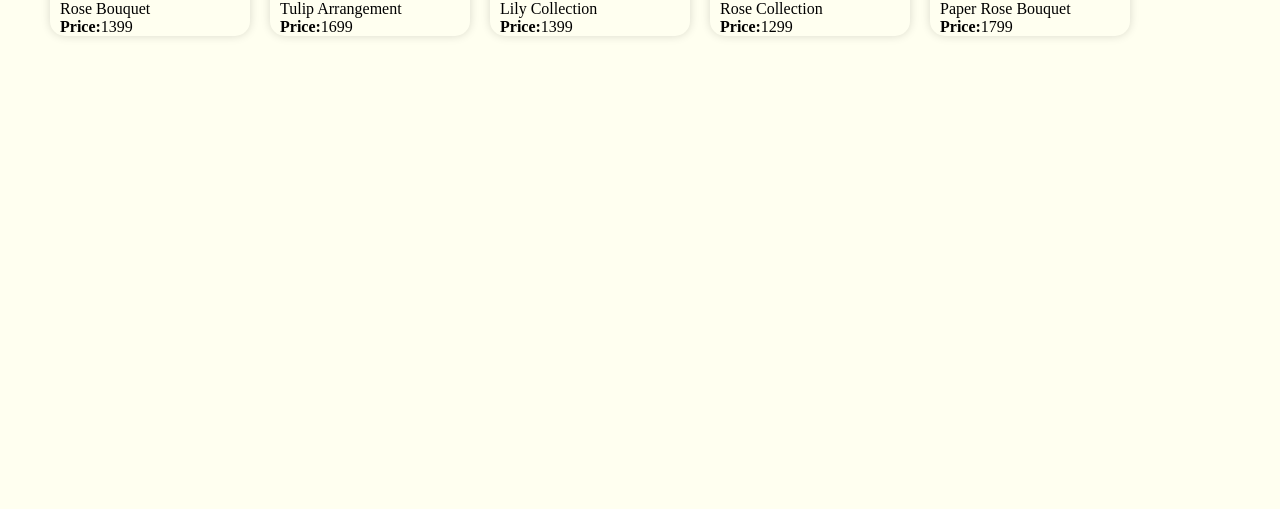
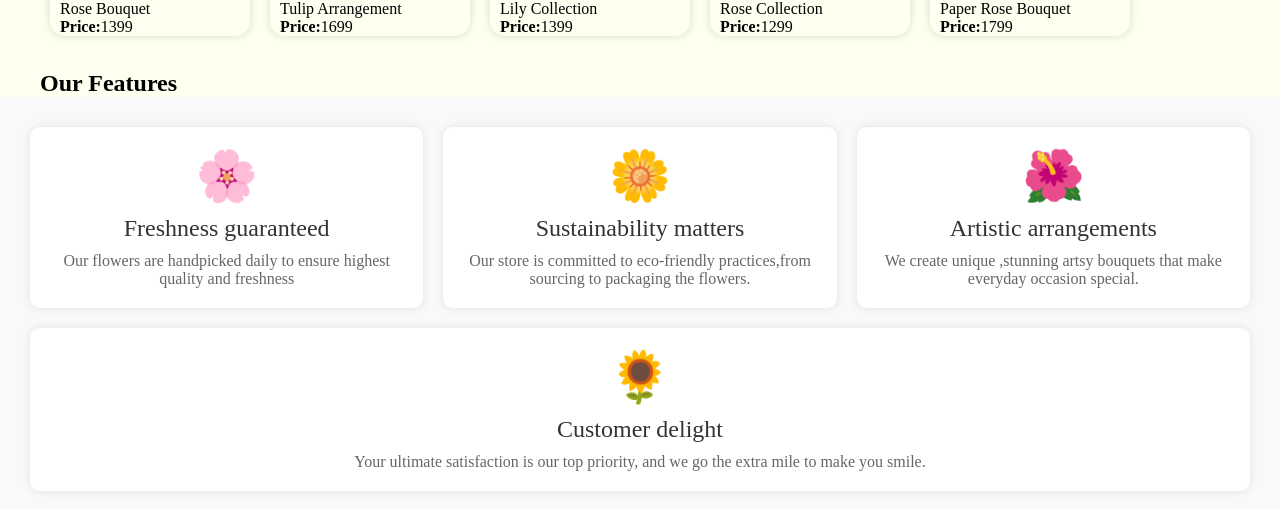
Before and after one commit to paradox401/FloralHetauda, a React (Vite) app in the folder frontend/: page / in a window 1280 px wide. Shown: the part 1097-1606 px from the top of the page. Before the commit the page ends 1143 px from the top, so only its background shows below. Built offline with nearby package versions, Linux system fonts and the light colour scheme.

Commit message:
Our Features component

```diff
--- a/frontend/src/App.jsx
+++ b/frontend/src/App.jsx
@@ -2,6 +2,7 @@ import React from 'react'
 import NavBar from './components/NavBar/NavBar'
 import Hero from './components/Hero/Hero'
 import FeaturedItems from './components/FeaturedItems/FeaturedItems'
+import OurFeatures from './components/OurFeatures/OurFeatures'
 function App() {
 
   return (
@@ -9,6 +10,7 @@ function App() {
       <NavBar />
       <Hero />
       <FeaturedItems/>
+      <OurFeatures/>
     </>
   )
 }
--- a/frontend/src/components/FeaturedItems/FeaturedItems.css
+++ b/frontend/src/components/FeaturedItems/FeaturedItems.css
@@ -21,3 +21,11 @@
     max-width: 100%;
     height: auto;
 }
+
+
+@media (max-width: 480px) {
+    .featured-div{
+        width: 90%;
+        margin-left: 2vh;
+    }
+}
--- a/frontend/src/components/NavBar/NavBar.css
+++ b/frontend/src/components/NavBar/NavBar.css
@@ -129,3 +129,9 @@ ul li a:hover::after {
     }
 
 }
+
+@media (max-width: 480px) {
+    nav ul li {
+        display: none;
+    }
+}
--- /dev/null
+++ b/frontend/src/components/OurFeatures/OurFeatures.css
@@ -0,0 +1,100 @@
+.our-features {
+    display: flex;
+    flex-wrap: wrap;
+    justify-content: center;
+    align-items: center;
+    padding: 20px;
+    background-color: #f9f9f9;
+}
+
+#our-features-heading{
+    margin-left: 5vh;
+    margin-top: 3vh;
+}
+
+.feature {
+    flex: 1 1 300px; /* Flex-grow, flex-shrink, and flex-basis */
+    margin: 10px;
+    padding: 20px;
+    background-color: white;
+    border-radius: 10px;
+    box-shadow: 0px 0px 10px rgba(0, 0, 0, 0.1);
+    text-align: center;
+    transition: transform 0.3s, box-shadow 0.3s;
+}
+
+.feature:hover {
+    transform: scale(1.05);
+    box-shadow: 0px 0px 15px rgba(0, 0, 0, 0.2);
+}
+
+.feature-icon {
+    font-size: 50px;
+    margin-bottom: 10px;
+    color: #ff6347;
+}
+
+.feature-title {
+    font-size: 1.5rem;
+    margin-bottom: 10px;
+    color: #333;
+}
+
+.feature-description {
+    font-size: 1rem;
+    color: #666;
+}
+
+/* Responsive styles */
+@media (max-width: 768px) {
+    .feature {
+        flex: 1 1 100%;
+    }
+}.our-features {
+    display: flex;
+    flex-wrap: wrap;
+    justify-content: center;
+    align-items: center;
+    padding: 20px;
+    background-color: #f9f9f9;
+}
+
+.feature {
+    flex: 1 1 300px; /* Flex-grow, flex-shrink, and flex-basis */
+    margin: 10px;
+    padding: 20px;
+    background-color: white;
+    border-radius: 10px;
+    box-shadow: 0px 0px 10px rgba(0, 0, 0, 0.1);
+    text-align: center;
+    transition: transform 0.3s, box-shadow 0.3s;
+}
+
+.feature:hover {
+    transform: scale(1.05);
+    box-shadow: 0px 0px 15px rgba(0, 0, 0, 0.2);
+}
+
+.feature-icon {
+    font-size: 50px;
+    margin-bottom: 10px;
+    color: #ff6347;
+}
+
+.feature-title {
+    font-size: 1.5rem;
+    margin-bottom: 10px;
+    color: #333;
+}
+
+.feature-description {
+    font-size: 1rem;
+    color: #666;
+}
+
+/* Responsive styles */
+@media (max-width: 768px) {
+    .feature {
+        flex: 1 1 100%;
+    }
+}
--- /dev/null
+++ b/frontend/src/components/OurFeatures/OurFeatures.jsx
@@ -0,0 +1,45 @@
+import React from "react";
+import './OurFeatures.css';
+
+function OurFeatures() {
+    const features = [
+        {
+            icon: "🌸",
+            title: "Freshness guaranteed",
+            description: "Our flowers are handpicked daily to ensure highest quality and freshness "
+        },
+        {
+            icon: "🌼",
+            title: "Sustainability matters",
+            description: "Our store is committed to eco-friendly practices,from sourcing to packaging the flowers."
+        },
+        {
+            icon: "🌺",
+            title: "Artistic arrangements",
+            description: "We create unique ,stunning artsy bouquets that make everyday occasion special."
+        },
+        {
+            icon: "🌻",
+            title: "Customer delight",
+            description: "Your ultimate satisfaction is our top priority, and we go the extra mile to make you smile."
+        }
+    ];
+
+    return (
+        <>
+        <h2 id="our-features-heading">Our Features</h2>
+        <div className="our-features">
+
+            {features.map((feature, index) => (
+                <div className="feature" key={index}>
+                    <div className="feature-icon">{feature.icon}</div>
+                    <div className="feature-title">{feature.title}</div>
+                    <div className="feature-description">{feature.description}</div>
+                </div>
+            ))}
+        </div>
+        </>
+    );
+}
+
+export default OurFeatures;
```
